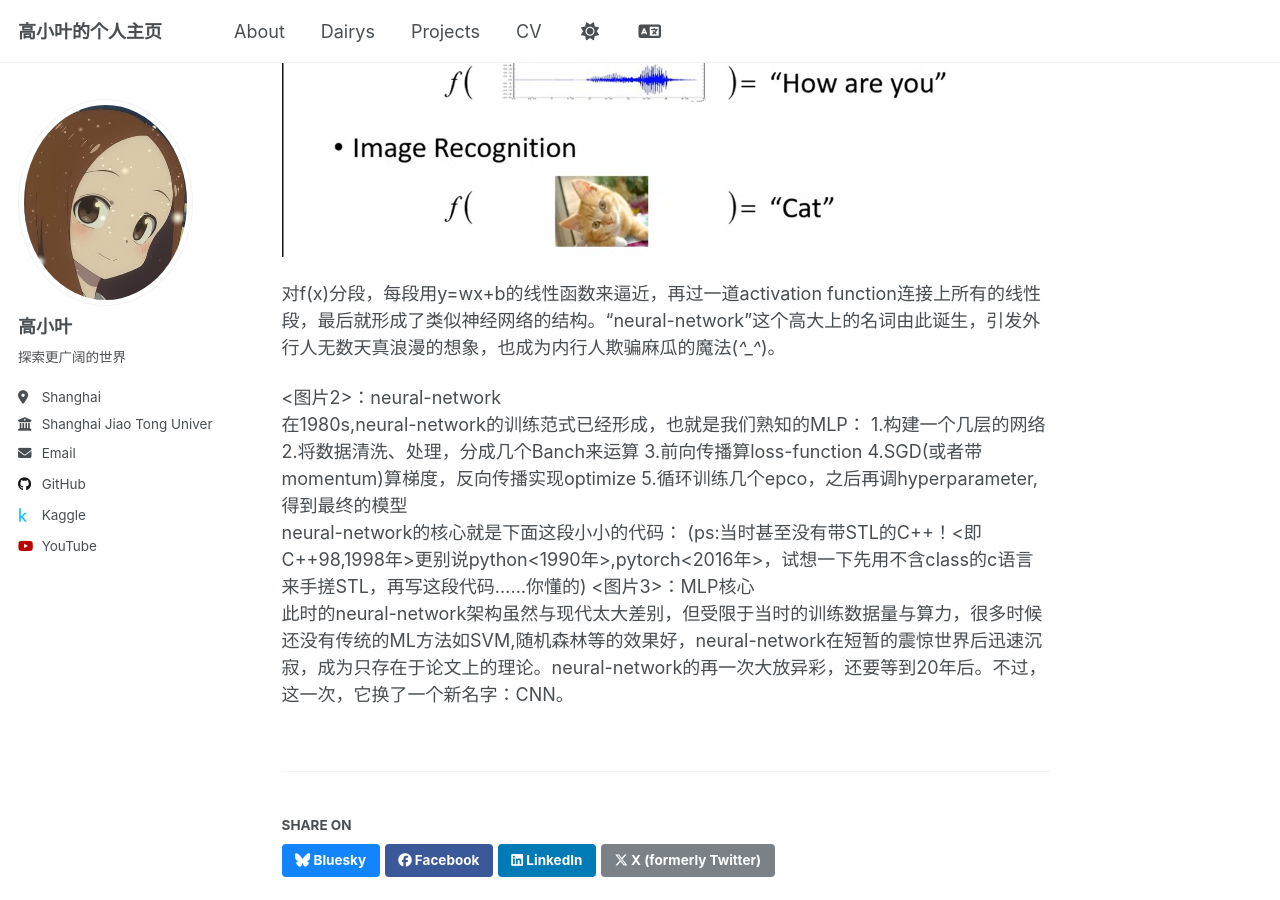
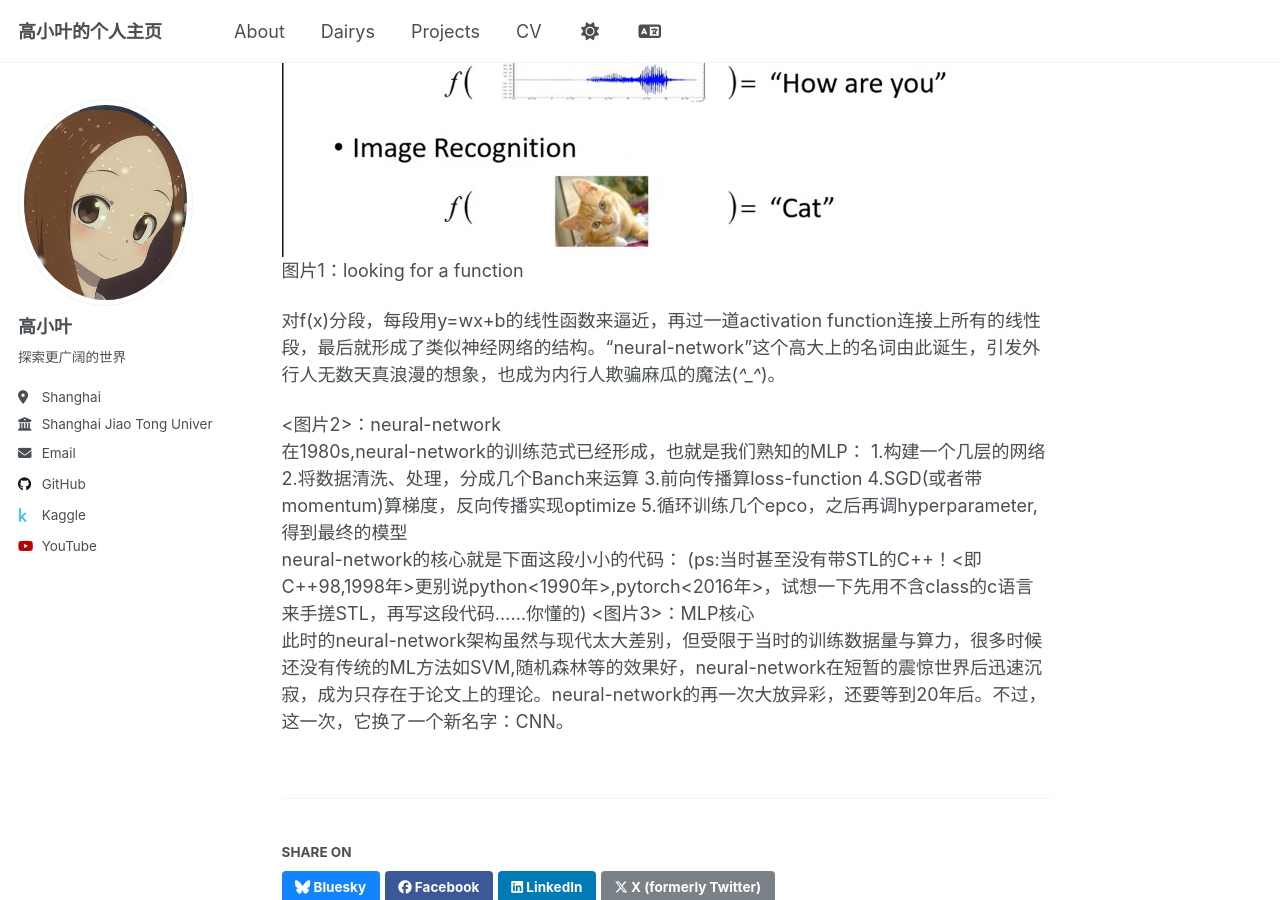
Before and after one commit to gaoyesjtu/gaoyesjtu.github.io, a Jekyll site: the page built from _dairys/第一章/1.沉寂的开端：从neural-network到CNN.md, in a window 1280 px wide and 900 px high, scrolled down 771 px. Built offline with Jekyll 4.4.1, drawn with Linux system fonts in a browser that asks for light colours; comment, search, counter and statistics services are not loaded.

Commit message:
Fix formatting issues in neural-network chapter

```diff
--- a/_dairys/第一章/1.沉寂的开端：从neural-network到CNN.md
+++ b/_dairys/第一章/1.沉寂的开端：从neural-network到CNN.md
@@ -14,6 +14,8 @@ neural-network并不是近二十年才提出的理论，虽然在近二十年，
 最初的neural-network,也就是我们今天常用的fully-connected-network,其实是基于函数的拟合来提出的：现在有一大笔数据，我们的目标就是寻找一个带有未知参量的函式f(X)，让它对我们的目标变量Y的预测loss最低。
 
 ![图片1：looking for a function](https://github.com/gaoyesjtu/gaoyesjtu.github.io/blob/2e2e0c72be09769557ff05d557a07865a82a2e05/images/pictures/%E7%9F%B3%E5%99%A8%E6%97%B6%E4%BB%A3/%E5%9B%BE%E7%89%871.png)
+图片1：looking for a function
+
 
 对f(x)分段，每段用y=wx+b的线性函数来逼近，再过一道activation function连接上所有的线性段，最后就形成了类似神经网络的结构。“neural-network”这个高大上的名词由此诞生，引发外行人无数天真浪漫的想象，也成为内行人欺骗麻瓜的魔法(*^_^*)。
 
```
